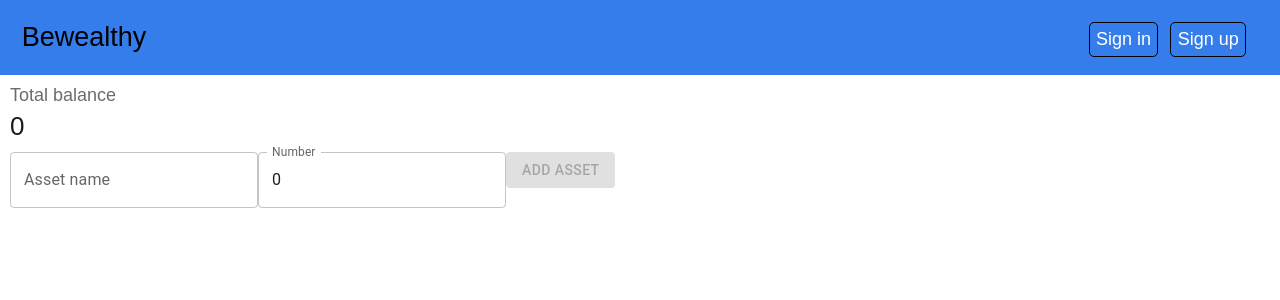
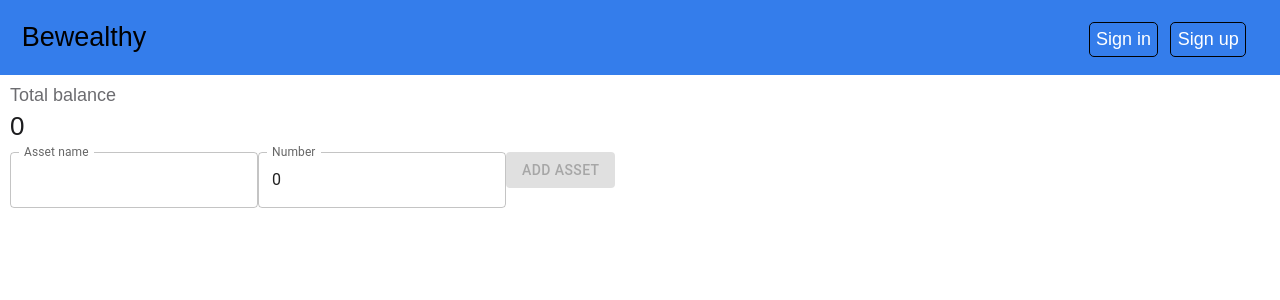
Before and after one commit to annchernivchan/bewealthy, a React (Vite) app: page / in a window 1280 px wide. Shown: the top 300 px of the page. Built offline with nearby package versions, Linux system fonts and the light colour scheme.

Commit message:
Change shrink

```diff
--- a/src/components/AddAsset.tsx
+++ b/src/components/AddAsset.tsx
@@ -20,6 +20,11 @@ const AddAsset: React.FC<AddAssetProps> = ({ onAdd }) => {
             id="asset_name"
             label="Asset name"
             variant="outlined"
+            slotProps={{
+              inputLabel: {
+                shrink: true,
+              },
+            }}
           />
           <TextField
             id="asset_balance"
```
